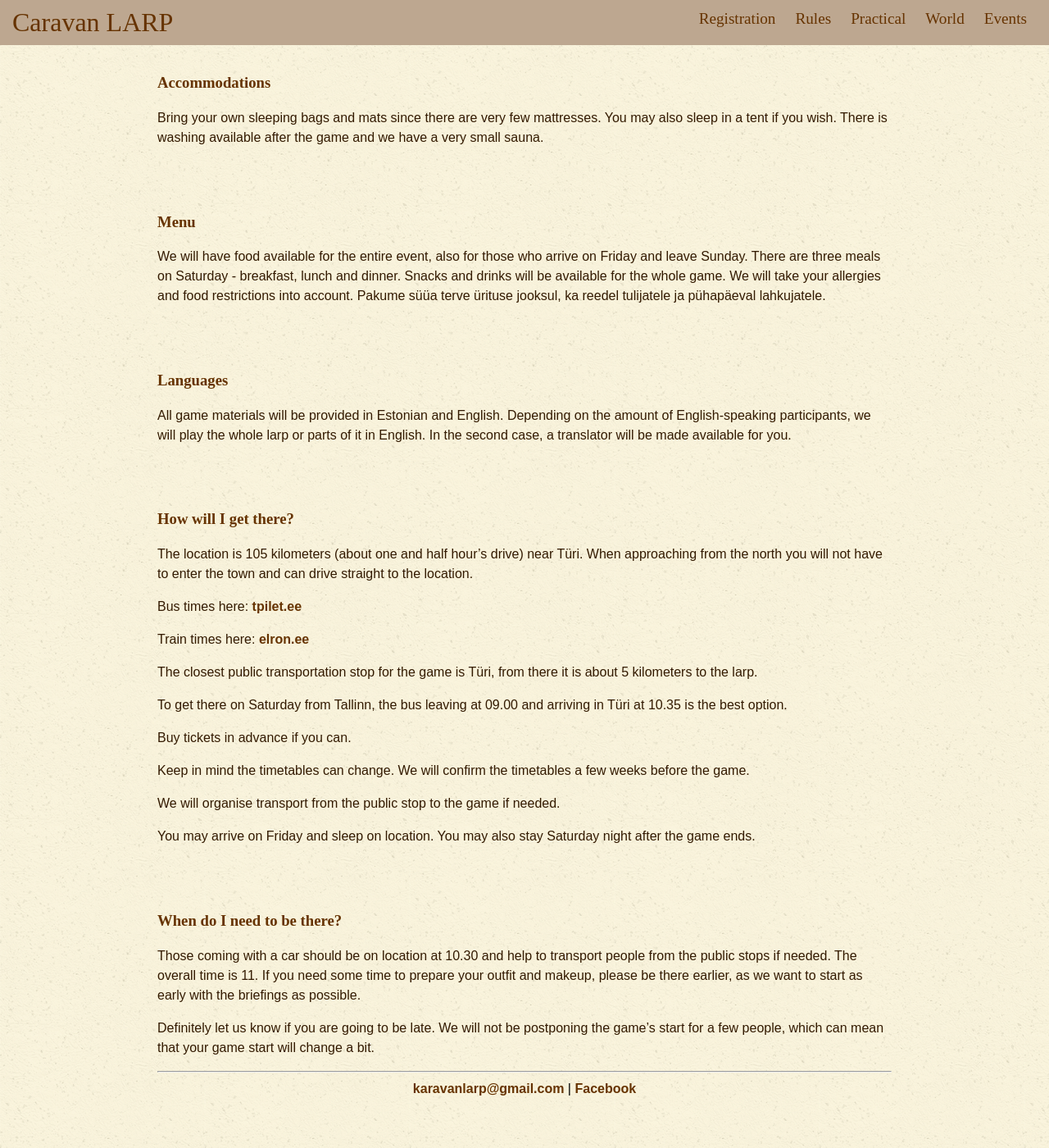
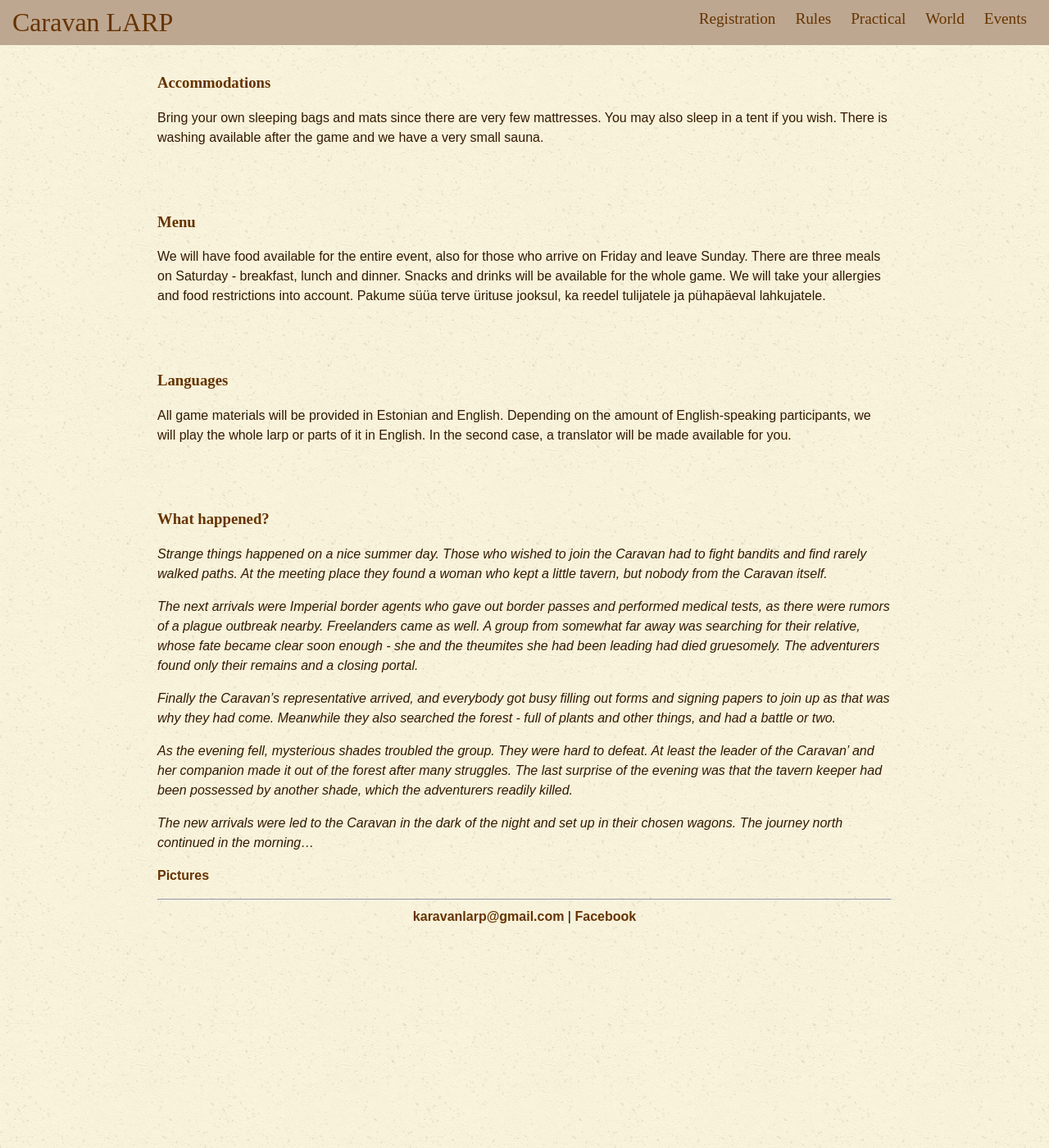
Before and after one commit to karavanlarp/karavanlarp.github.io, a Jekyll site: the page built from eng/events/beginning.md, in a window 1280 px wide and 1400 px high, scrolled down 1988 px. Shown: the whole window at 82% size. Built offline with Jekyll 4.4.1, drawn with Linux system fonts in a browser that asks for light colours; some web fonts are replaced.

Commit message:
update eng first game page

```diff
--- a/eng/events/beginning.md
+++ b/eng/events/beginning.md
@@ -77,28 +77,16 @@ We will have food available for the entire event, also for those who arrive on F
 
 All game materials will be provided in Estonian and English. Depending on the amount of English-speaking participants, we will play the whole larp or parts of it in English. In the second case, a translator will be made available for you.
 
-### How will I get there?
+<h3 id="description">What happened?</h3>
 
-The location is 105 kilometers (about one and half hour’s drive) near Türi. When approaching from the north you will not have to enter the town and can drive straight to the location.
+_Strange things happened on a nice summer day. Those who wished to join the Caravan had to fight bandits and find rarely walked paths. At the meeting place they found a woman who kept a little tavern, but nobody from the Caravan itself._
 
-Bus times here: [tpilet.ee](https://www.tpilet.ee/en)
+_The next arrivals were Imperial border agents who gave out border passes and performed medical tests, as there were rumors of a plague outbreak nearby. Freelanders came as well. A group from somewhat far away was searching for their relative, whose fate became clear soon enough - she and the theumites she had been leading had died gruesomely. The adventurers found only their remains and a closing portal._
 
-Train times here: [elron.ee](http://elron.ee/en/)
+_Finally the Caravan’s representative arrived, and everybody got busy filling out forms and signing papers to join up as that was why they had come. Meanwhile they also searched the forest - full of plants and other things, and had a battle or two._
 
-The closest public transportation stop for the game is Türi, from there it is about 5 kilometers to the larp.
+_As the evening fell, mysterious shades troubled the group. They were hard to defeat. At least the leader of the Caravan’ and her companion made it out of the forest after many struggles. The last surprise of the evening was that the tavern keeper had been possessed by another shade, which the adventurers readily killed._
 
-To get there on Saturday from Tallinn, the bus leaving at 09.00 and arriving in Türi at 10.35 is the best option.
+_The new arrivals were led to the Caravan in the dark of the night and set up in their chosen wagons. The journey north continued in the morning..._
 
-Buy tickets in advance if you can.
-
-Keep in mind the timetables can change. We will confirm the timetables a few weeks before the game.
-
-We will organise transport from the public stop to the game if needed.
-
-You may arrive on Friday and sleep on location. You may also stay Saturday night after the game ends.
-
-### When do I need to be there?
-
-Those coming with a car should be on location at 10.30 and help to transport people from the public stops if needed. The overall time is 11. If you need some time to prepare your outfit and makeup, please be there earlier, as we want to start as early with the briefings as possible.
-
-Definitely let us know if you are going to be late. We will not be postponing the game’s start for a few people, which can mean that your game start will change a bit.
+[Pictures](https://photos.google.com/share/AF1QipNobX8upqdh14tTf0mOjy8BD8Lss9AyBRiLB4qnYq7TOA540c0R-C1qpSOqEa0H-Q?key=ejF4VHpuRF9ZZ2g4M2tpNmg0T2tySVNFV0VJbFpB)
```
Also changed, not shown: est/events/algus.md (+2 -2 lines).
